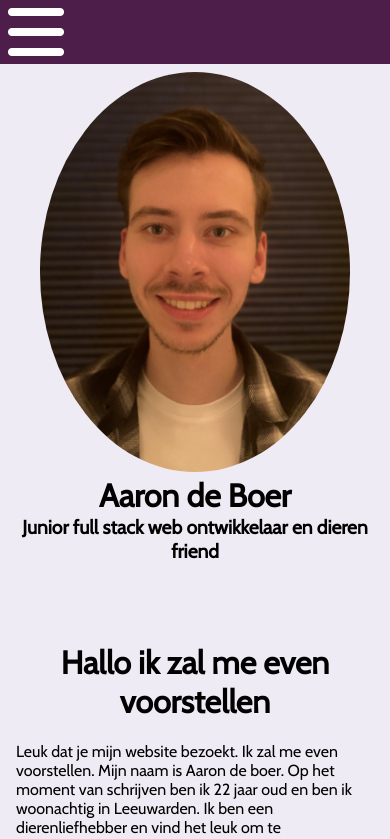
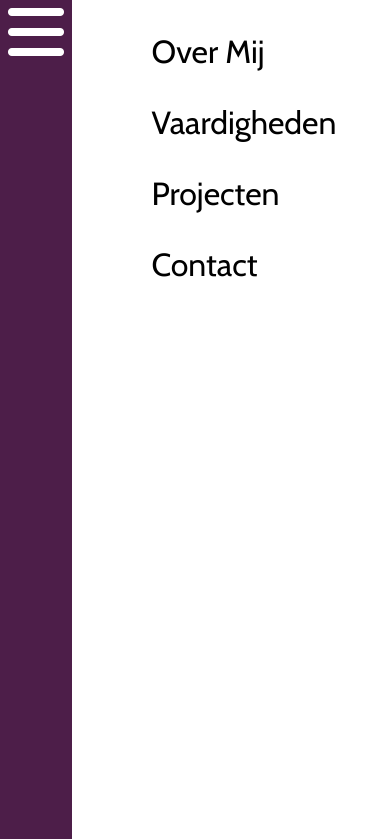
Before and after one commit to AaronDB2/portfolio-website, a plain HTML site: page index.html in a window 390 px wide. Both pictures are taken after a click on the icon 36 px from the left and 32 px from the top of the page. Shown: the top 839 px of the page. Drawn offline with nearby package versions, Linux system fonts and the light colour scheme.

Commit message:
Added mobile navigation menu and functionality

```diff
--- a/index.css
+++ b/index.css
@@ -152,6 +152,38 @@ body::-webkit-scrollbar {
   cursor: pointer;
   margin: 0 0.5rem;
 }
+
+/* Mobile Naviagtion */
+.mobile-nav {
+  width: 100vw;
+  height: 100vh;
+  background: white;
+  display: none;
+}
+
+.mobile-nav__items {
+  font-size: 2rem;
+  margin: auto;
+  width: 50%;
+  padding: 0;
+}
+
+.mobile-nav__item {
+  margin: 2rem 0;
+}
+
+.mobile-nav__item a {
+  text-decoration: none;
+  color: black;
+}
+
+.mobile-nav__item a:hover,
+.mobile-nav__item a:active {
+  background-color: grey;
+  color: white;
+}
+
+/* Navigation/Desktop */
 
 .main-header-nav__items {
   /* display: flex; */
--- a/index.html
+++ b/index.html
@@ -19,6 +19,23 @@
         <div class="main-header-nav__hamburger-menu">
           <i class="fa fa-bars"></i>
         </div>
+        <!-- Mobile Navigation -->
+        <nav class="mobile-nav">
+          <ul class="mobile-nav__items list-items">
+            <li class="mobile-nav__item">
+                <a href="#about">Over Mij</a>
+            </li>
+            <li class="mobile-nav__item">
+                <a href="#skills">Vaardigheden</a>
+            </li>
+            <li class="mobile-nav__item">
+                <a href="#projects">Projecten</a>
+            </li>
+            <li class="mobile-nav__item">
+              <a href="#contact">Contact</a>
+            </li>
+          </ul>
+        </nav>
         <ul class="main-header-nav__items list-items">
           <li class="main-header-nav__item">
             <a href="#about">Over Mij</a>
--- a/js/index.js
+++ b/js/index.js
@@ -1,7 +1,10 @@
+import { showMobileNav } from "./mobileNav.js";
 import { initSlideshow } from "./slideshow.js";
 import { showDisplay } from "./showDisplay.js";
 
 // Get elements
+const hamburgerMenuIcon = document.querySelector(".fa-bars");
+const mobileNav = document.querySelector(".mobile-nav");
 const technologieSubjectBtns = document.querySelectorAll(
   ".skill__technologie-subject-item"
 );
@@ -29,6 +32,17 @@ function clickSubject(e) {
 }
 window.clickSubject = clickSubject;
 
+// Event Listeners
+hamburgerMenuIcon.addEventListener("click", () => {
+  showMobileNav(mobileNav);
+});
+
+Array.from(mobileNav.children[0].children).forEach((link) =>
+  link.addEventListener("click", () => {
+    showMobileNav(mobileNav);
+  })
+);
+
 // Run at start
 // ------------------------------------------------------------------------------------------
 initSlideshow();
--- /dev/null
+++ b/js/mobileNav.js
@@ -0,0 +1,9 @@
+function showMobileNav(mobileNavElement) {
+  if (mobileNavElement.style.display === "block") {
+    mobileNavElement.style.display = "none";
+  } else {
+    mobileNavElement.style.display = "block";
+  }
+}
+
+export { showMobileNav };
```
